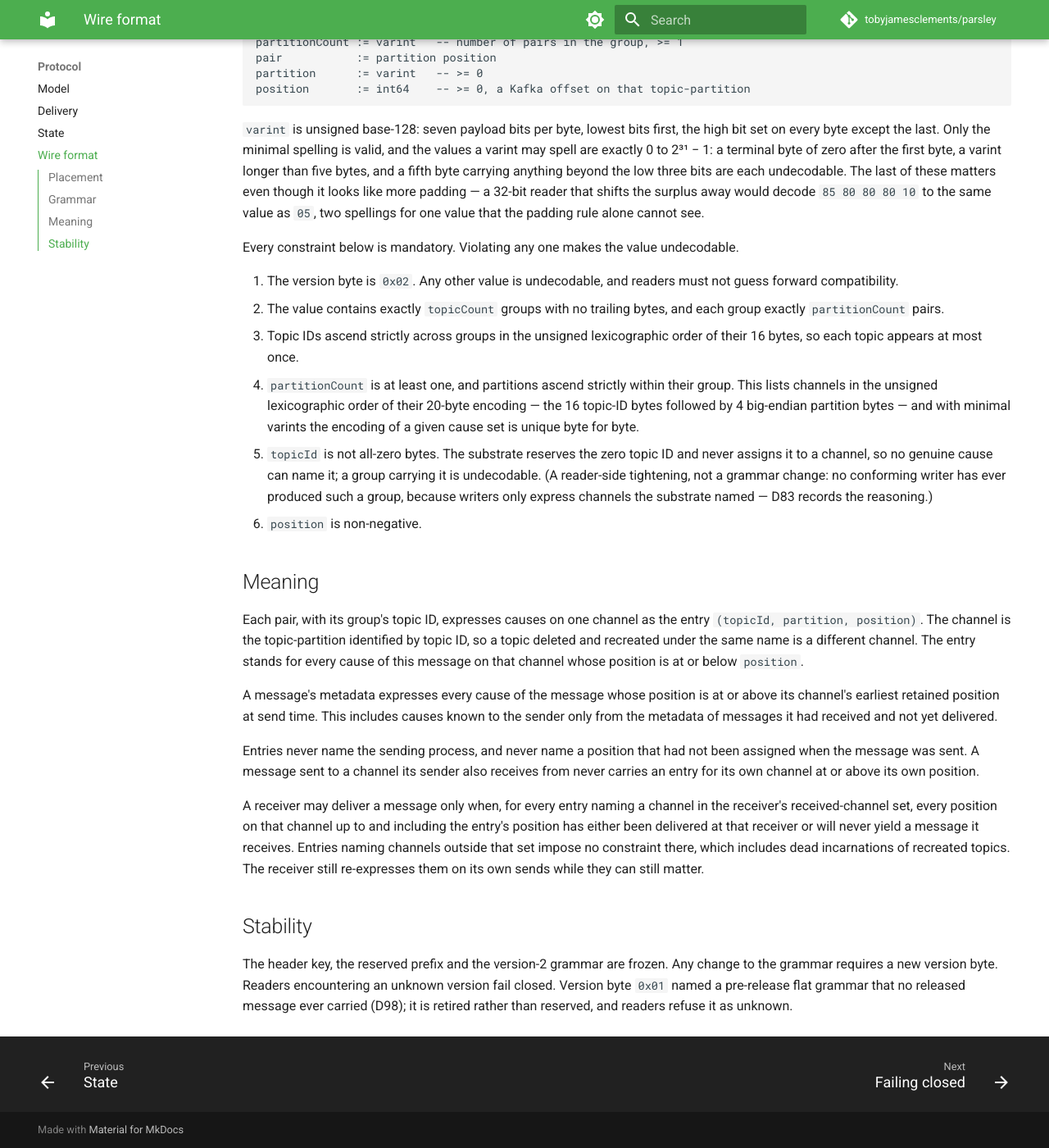
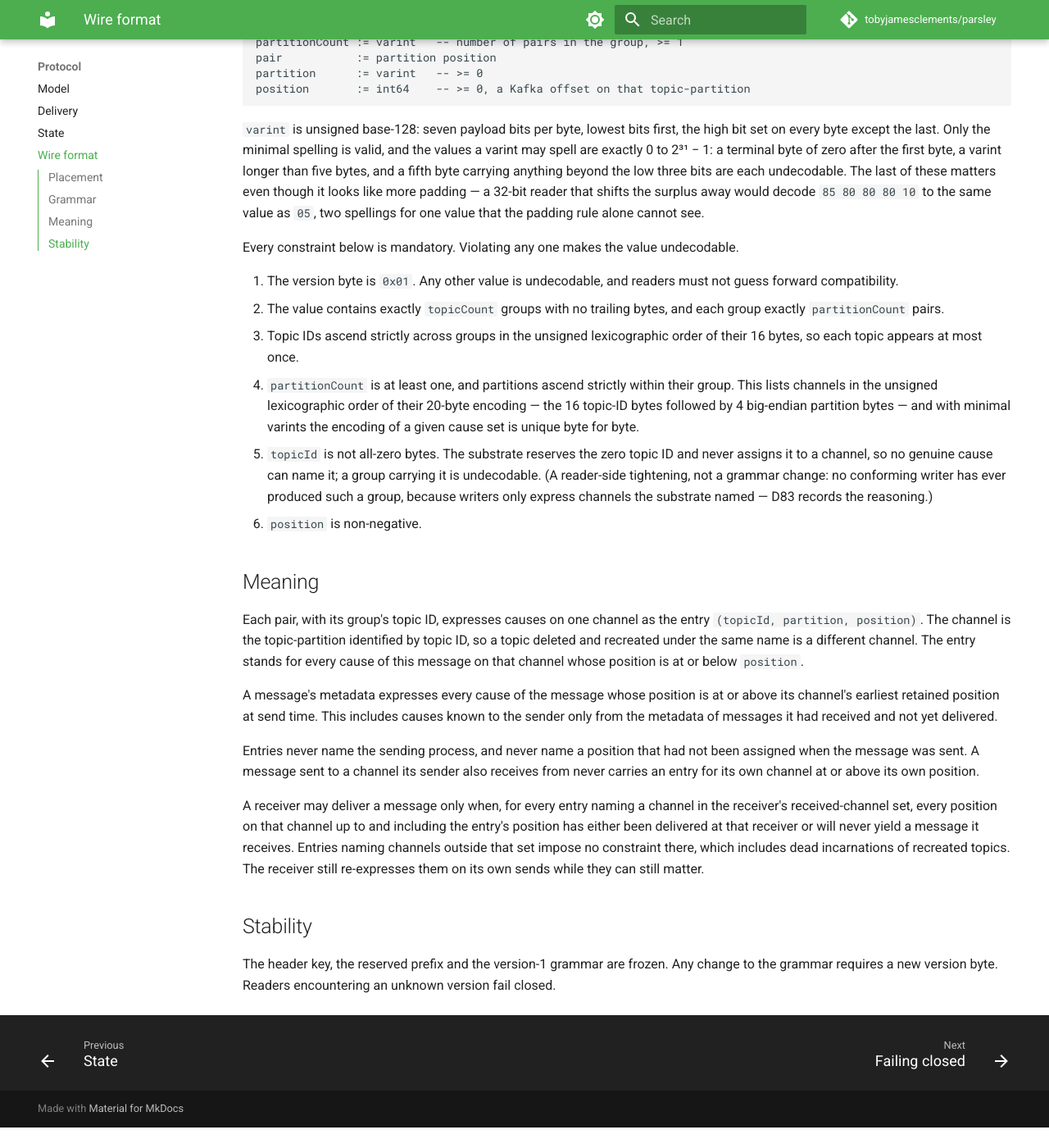
Before and after one commit to tobyjamesclements/parsley, an MkDocs documentation site: the page built from docs/wire-format.md, in a window 1280 px wide and 1400 px high, scrolled down 870 px. Shown: the whole window at 82% size. Built offline with MkDocs 1.6.1 and Material for MkDocs 9.7.7, drawn with Linux system fonts in a browser that asks for light colours; comment, search, counter and statistics services are not loaded; after the commit the page ends 2245 px from its top, so only the background shows below that; some of the changed text lies outside the part shown.

Commit message:
Release the grouped grammar as wire format version 1 (D101)
Pre-release renumbering: no released message carries any parsley.causes
byte, so the released history starts at version 1 with no retirement
note in the frozen wire document. Snapshot-era messages under both
pre-release bytes still fail closed — 0x02 as an unknown version, the
flat grammar's 0x01 by grammar (its fixed 4-byte count leads with a
zero byte, read as a zero topic count with trailing bytes). The
unknown-version battery grows to pin zero and the snapshot-era byte 2
against a widened accept set; D101 records the decision, its
alternatives and the accepted diagnosis cost, superseding D98's
renumbering rejection.

Co-Authored-By: Claude <noreply@anthropic.com>
Claude-Session: https://claude.ai/code/session_01P1PjkPKSjyQZxyNRfnutiR

````diff
--- a/docs/wire-format.md
+++ b/docs/wire-format.md
@@ -24,12 +24,12 @@ null or empty value counts as present and fails the grammar.
 
 ## Grammar
 
-All fixed-width integers are big-endian. Version 2 is the only version: entries grouped by
+All fixed-width integers are big-endian. Version 1 is the only version: entries grouped by
 topic, structural fields as minimal varints, positions fixed-width.
 
 ```
 value          := version topicCount group*
-version        := uint8    -- 0x02
+version        := uint8    -- 0x01
 topicCount     := varint   -- number of groups, >= 0
 group          := topicId partitionCount pair*
 topicId        := 16 bytes -- Kafka topic ID: 8 most significant bytes, then 8 least
@@ -49,7 +49,7 @@ as `05`, two spellings for one value that the padding rule alone cannot see.
 
 Every constraint below is mandatory. Violating any one makes the value undecodable.
 
-1. The version byte is `0x02`. Any other value is undecodable, and readers must not guess
+1. The version byte is `0x01`. Any other value is undecodable, and readers must not guess
    forward compatibility.
 2. The value contains exactly `topicCount` groups with no trailing bytes, and each group
    exactly `partitionCount` pairs.
@@ -91,7 +91,5 @@ still matter.
 
 ## Stability
 
-The header key, the reserved prefix and the version-2 grammar are frozen. Any change to the
+The header key, the reserved prefix and the version-1 grammar are frozen. Any change to the
 grammar requires a new version byte. Readers encountering an unknown version fail closed.
-Version byte `0x01` named a pre-release flat grammar that no released message ever carried
-(D98); it is retired rather than reserved, and readers refuse it as unknown.
````
Also changed, not shown: DECISIONS.md (+75 -0 lines), EVIDENCE.md (+1 -1 lines), 4 other files.
